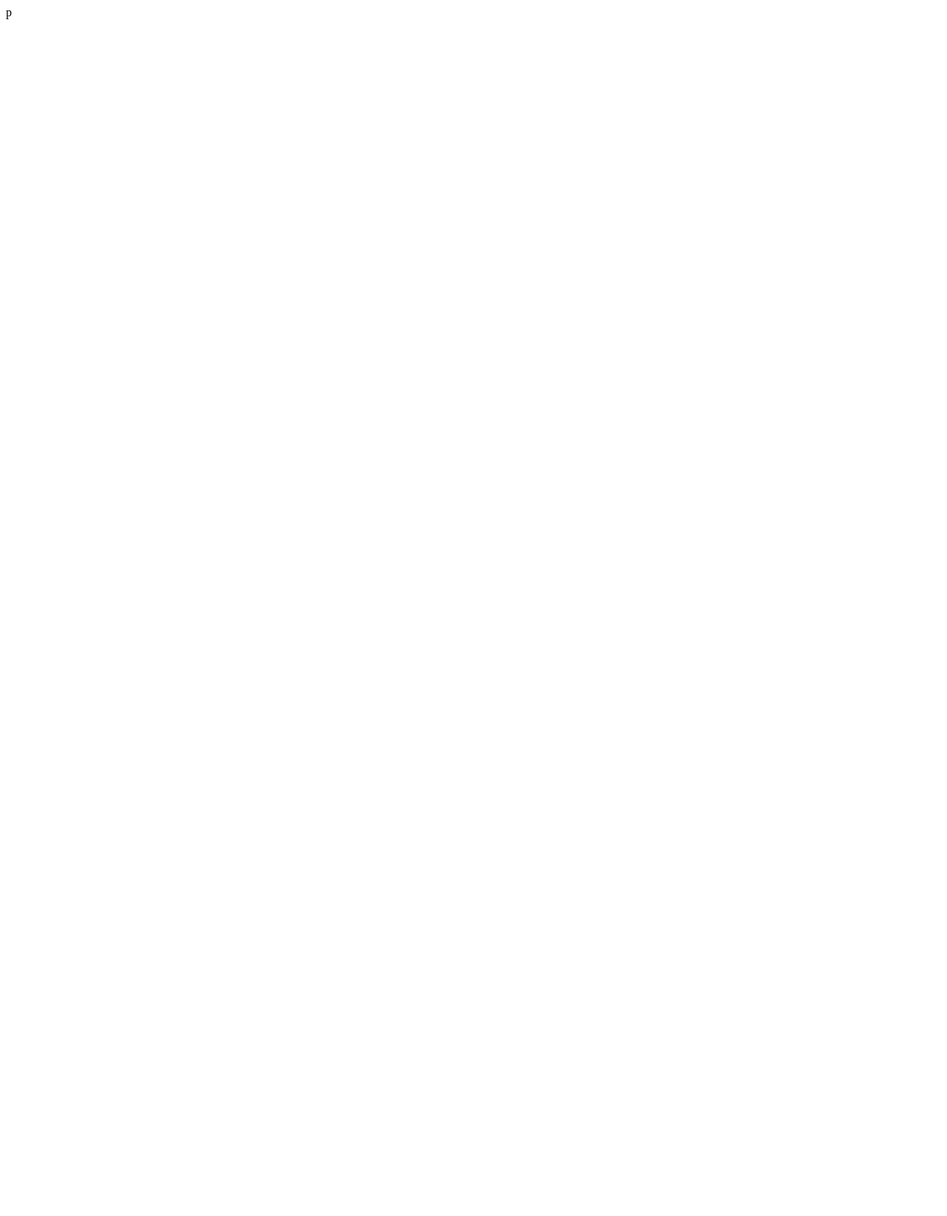
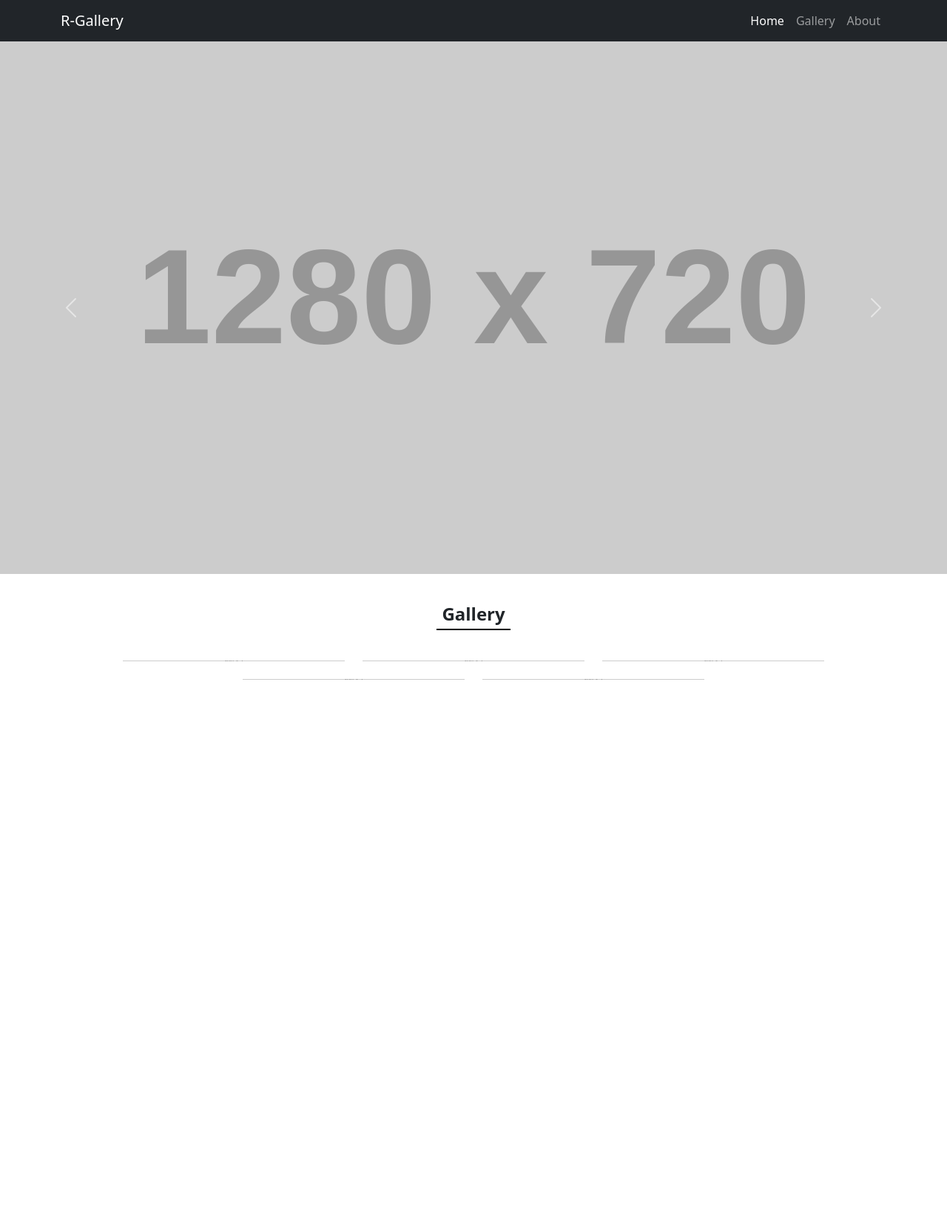
Before and after one commit to ryumoon88/web-gallery, a PHP site: page / in a window 1280 px wide. Before the commit the page is almost empty. Shown: the whole page at 74% size. Before the commit the page ends 26 px from the top, so only its background shows below. Run offline with PHP 8.4, Linux system fonts and the light colour scheme; grey boxes labelled with a size stand in for pictures from a placeholder-image service; some libraries are stand-ins or nearby versions.

Commit message:
Add style.css, carousel, and image field

```diff
--- a/index.php
+++ b/index.php
@@ -1 +1,91 @@
-p
+<!doctype html>
+<html lang="en">
+
+<head>
+    <!-- Required meta tags -->
+    <meta charset="utf-8">
+    <meta name="viewport" content="width=device-width, initial-scale=1">
+
+    <!-- Bootstrap CSS -->
+    <link href="https://cdn.jsdelivr.net/npm/bootstrap@5.1.3/dist/css/bootstrap.min.css" rel="stylesheet" integrity="sha384-1BmE4kWBq78iYhFldvKuhfTAU6auU8tT94WrHftjDbrCEXSU1oBoqyl2QvZ6jIW3" crossorigin="anonymous">
+    <link rel="stylesheet" href="./src/css/style.css">
+    <title>Hello, world!</title>
+</head>
+
+<body>
+    <nav class="navbar navbar-expand-lg fixed-top navbar-dark bg-dark">
+        <div class="container">
+            <a class="navbar-brand" href="#">R-Gallery</a>
+            <button class="navbar-toggler" type="button" data-bs-toggle="collapse" data-bs-target="#navbarNav" aria-controls="navbarNav" aria-expanded="false" aria-label="Toggle navigation">
+                <span class="navbar-toggler-icon"></span>
+            </button>
+            <div class="collapse justify-content-end navbar-collapse" id="navbarNav">
+                <ul class="navbar-nav">
+                    <li class="nav-item">
+                        <a class="nav-link active" aria-current="page" href="#">Home</a>
+                    </li>
+                    <li class="nav-item">
+                        <a class="nav-link" href="#gallery">Gallery</a>
+                    </li>
+                    <li class="nav-item">
+                        <a class="nav-link" href="#">About</a>
+                    </li>
+                </ul>
+            </div>
+        </div>
+    </nav>
+
+    <section id="carousel">
+        <div id="carouselExampleFade" class="carousel slide carousel-fade" data-bs-ride="carousel">
+            <div class="carousel-inner">
+                <div class="carousel-item active">
+                    <img src="https://dummyimage.com/1280x720/000000/fff.png" class="d-block w-100" alt="...">
+                </div>
+                <div class="carousel-item">
+                    <img src="https://dummyimage.com/1280x720/000000/fff.png" class="d-block w-100" alt="...">
+                </div>
+                <div class="carousel-item">
+                    <img src="https://dummyimage.com/1280x720/000000/fff.png" class="d-block w-100" alt="...">
+                </div>
+            </div>
+            <button class="carousel-control-prev" type="button" data-bs-target="#carouselExampleFade" data-bs-slide="prev">
+                <span class="carousel-control-prev-icon" aria-hidden="true"></span>
+                <span class="visually-hidden">Previous</span>
+            </button>
+            <button class="carousel-control-next" type="button" data-bs-target="#carouselExampleFade" data-bs-slide="next">
+                <span class="carousel-control-next-icon" aria-hidden="true"></span>
+                <span class="visually-hidden">Next</span>
+            </button>
+        </div>
+    </section>
+
+    <section id="gallery">
+        <div class="container pt-3">
+            <div class="d-flex title justify-content-center">
+                <h4 class="fw-bold underlined mb-5">Gallery</h4>
+            </div>
+            <div class="d-flex gap-4 justify-content-center flex-wrap" id="img-space">
+                <img src="https://dummyimage.com/300/000000/fff.png" alt="" srcset="">
+                <img src="https://dummyimage.com/300/000000/fff.png" alt="" srcset="">
+                <img src="https://dummyimage.com/300/000000/fff.png" alt="" srcset="">
+                <img src="https://dummyimage.com/300/000000/fff.png" alt="" srcset="">
+                <img src="https://dummyimage.com/300/000000/fff.png" alt="" srcset="">
+            </div>
+        </div>
+    </section>
+
+
+    <!-- Optional JavaScript; choose one of the two! -->
+
+    <!-- Option 1: Bootstrap Bundle with Popper -->
+    <script src="https://cdn.jsdelivr.net/npm/bootstrap@5.1.3/dist/js/bootstrap.bundle.min.js" integrity="sha384-ka7Sk0Gln4gmtz2MlQnikT1wXgYsOg+OMhuP+IlRH9sENBO0LRn5q+8nbTov4+1p" crossorigin="anonymous"></script>
+
+    <!-- Option 2: Separate Popper and Bootstrap JS -->
+    <!--
+    <script src="https://cdn.jsdelivr.net/npm/@popperjs/core@2.10.2/dist/umd/popper.min.js" integrity="sha384-7+zCNj/IqJ95wo16oMtfsKbZ9ccEh31eOz1HGyDuCQ6wgnyJNSYdrPa03rtR1zdB" crossorigin="anonymous"></script>
+    <script src="https://cdn.jsdelivr.net/npm/bootstrap@5.1.3/dist/js/bootstrap.min.js" integrity="sha384-QJHtvGhmr9XOIpI6YVutG+2QOK9T+ZnN4kzFN1RtK3zEFEIsxhlmWl5/YESvpZ13" crossorigin="anonymous"></script>
+    -->
+    <script src="https://code.jquery.com/jquery-3.6.0.min.js" integrity="sha256-/xUj+3OJU5yExlq6GSYGSHk7tPXikynS7ogEvDej/m4=" crossorigin="anonymous"></script>
+</body>
+
+</html>
--- /dev/null
+++ b/src/css/style.css
@@ -0,0 +1,75 @@
+:root {
+    --bs-navbar-height: 56px;
+}
+
+* {
+    margin: 0;
+    padding: 0;
+    box-sizing: 0;
+}
+
+body {
+    margin-top: var(--bs-navbar-height);
+    margin-bottom: 100px;
+}
+
+section {
+    height: calc(100vh - var(--bs-navbar-height));
+    margin-bottom: auto;
+}
+
+section .container {
+    height: auto;
+}
+
+.carousel .carousel-inner img {
+    max-width: 100vw;
+    max-height: calc(100vh - var(--bs-navbar-height));
+    width: auto;
+    height: auto;
+}
+
+.underlined {
+    display: block;
+}
+
+.underlined::after {
+    content: '';
+    height: 2px;
+    position: absolute;
+    width: 100px;
+    display: block;
+    transform: translateX(-7px);
+    margin-top: 5px;
+    background-color: black;
+}
+
+.underlined:hover::after {
+    animation: shrinking 1s infinite ease-in-out;
+}
+
+#img-space img {
+    width: 300px;
+}
+
+@keyframes shrinking {
+    0% {
+        width: 100px;
+    }
+
+
+
+    50% {
+        width: 0;
+    }
+
+    100% {
+        width: 100px;
+    }
+}
+
+@media only screen and (max-width: 998px) {
+    section {
+        height: auto;
+    }
+}
```
